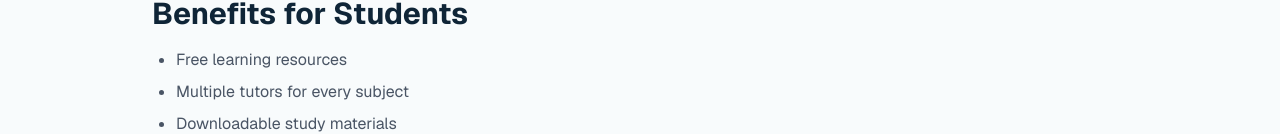
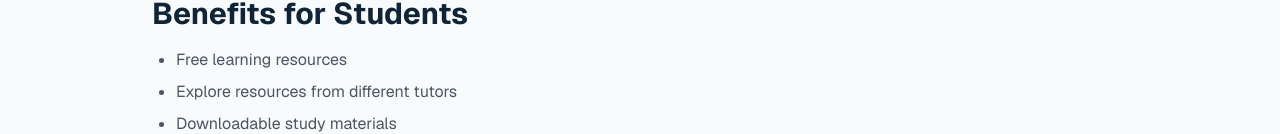
Before and after one commit to DinukaD-24/tutor-platform, a Next.js app: page /about in a window 1280 px wide. Shown: the part 674-808 px from the top of the page. Built offline with nearby package versions, Linux system fonts and the light colour scheme.

Commit message:
feat: create about page to showcase TutorHub mission and platform benefits

```diff
--- a/src/app/about/page.js
+++ b/src/app/about/page.js
@@ -48,7 +48,7 @@ export default function AboutPage () {
 
                             <ul className="list-disc ml-6 text-gray-600 space-y-2">
                                 <li>Free learning resources</li>
-                                <li>Multiple tutors for every subject</li>
+                                <li>Explore resources from different tutors</li>
                                 <li>Downloadable study materials</li>
                                 <li>Discover tutors before joining classes</li>
                             </ul>
```
